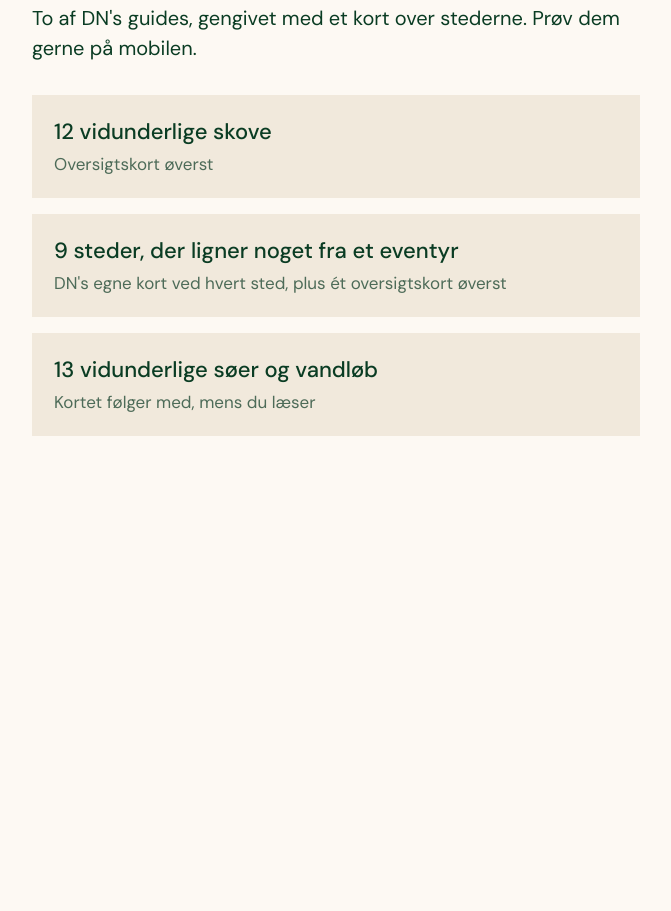
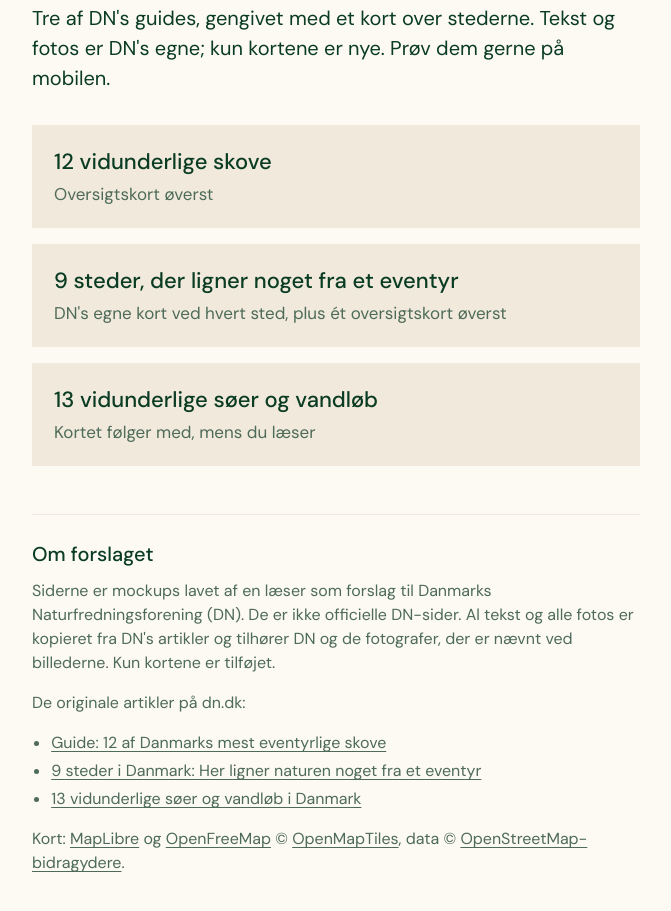
Before and after one commit to j08lue/dn-maps-concept, a plain HTML site: page index.html in a window 1280 px wide. Shown: the part 193-1104 px from the top of the page, without its empty margins (304-975 px from the left). Before the commit the page ends 800 px from the top, so only its background shows below. Drawn offline with Linux system fonts and the light colour scheme.

Commit message:
Clearer disclaimers: content belongs to DN; index links the original articles
Co-Authored-By: Claude Opus 5.5 <noreply@anthropic.com>

```diff
--- a/index.html
+++ b/index.html
@@ -13,17 +13,33 @@
   .links a { display: block; text-decoration: none; background: var(--jord); padding: 20px 22px; }
   .links strong { display: block; font-size: 22px; font-weight: 500; }
   .links span { color: var(--muted); font-size: 17px; }
+  .disclaimer { margin-top: 48px; padding-top: 24px; border-top: 1px solid var(--jord); font-size: 16px; color: var(--muted); }
+  .disclaimer h2 { font-size: 20px; color: var(--skov); }
+  .disclaimer ul { padding-left: 1.2em; }
+  .disclaimer li { margin-bottom: 4px; }
 </style>
 </head>
 <body>
 <main class="intro">
   <h1>DN's guides – med et kort</h1>
-  <p>To af DN's guides, gengivet med et kort over stederne. Prøv dem gerne på mobilen.</p>
+  <p>Tre af DN's guides, gengivet med et kort over stederne. Tekst og fotos er DN's egne; kun kortene er nye. Prøv dem gerne på mobilen.</p>
   <ul class="links">
     <li><a href="skove.html"><strong>12 vidunderlige skove</strong><span>Oversigtskort øverst</span></a></li>
     <li><a href="eventyr.html"><strong>9 steder, der ligner noget fra et eventyr</strong><span>DN's egne kort ved hvert sted, plus ét oversigtskort øverst</span></a></li>
     <li><a href="soeer.html"><strong>13 vidunderlige søer og vandløb</strong><span>Kortet følger med, mens du læser</span></a></li>
   </ul>
+  <section class="disclaimer">
+    <h2>Om forslaget</h2>
+    <p>Siderne er mockups lavet af en læser som forslag til Danmarks Naturfredningsforening (DN). De er ikke officielle DN-sider.
+    Al tekst og alle fotos er kopieret fra DN's artikler og tilhører DN og de fotografer, der er nævnt ved billederne. Kun kortene er tilføjet.</p>
+    <p>De originale artikler på dn.dk:</p>
+    <ul>
+      <li><a href="https://www.dn.dk/oplev-naturen/saerlige-naturoplevelser/12-vidunderlige-skove-i-danmark/">Guide: 12 af Danmarks mest eventyrlige skove</a></li>
+      <li><a href="https://www.dn.dk/oplev-naturen/saerlige-naturoplevelser/9-steder-i-danmark-her-ligner-naturen-noget-fra-et-eventyr/">9 steder i Danmark: Her ligner naturen noget fra et eventyr</a></li>
+      <li><a href="https://www.dn.dk/oplev-naturen/saerlige-naturoplevelser/13-vidunderlige-soer-og-vandlob-i-danmark">13 vidunderlige søer og vandløb i Danmark</a></li>
+    </ul>
+    <p>Kort: <a href="https://maplibre.org">MapLibre</a> og <a href="https://openfreemap.org">OpenFreeMap</a> © <a href="https://www.openmaptiles.org/">OpenMapTiles</a>, data © <a href="https://www.openstreetmap.org/copyright">OpenStreetMap-bidragydere</a>.</p>
+  </section>
 </main>
 </body>
 </html>
```
Also changed, not shown: eventyr.html (+1 -0 lines), skove.html (+1 -0 lines), soeer.html (+1 -0 lines), 1 other file.
